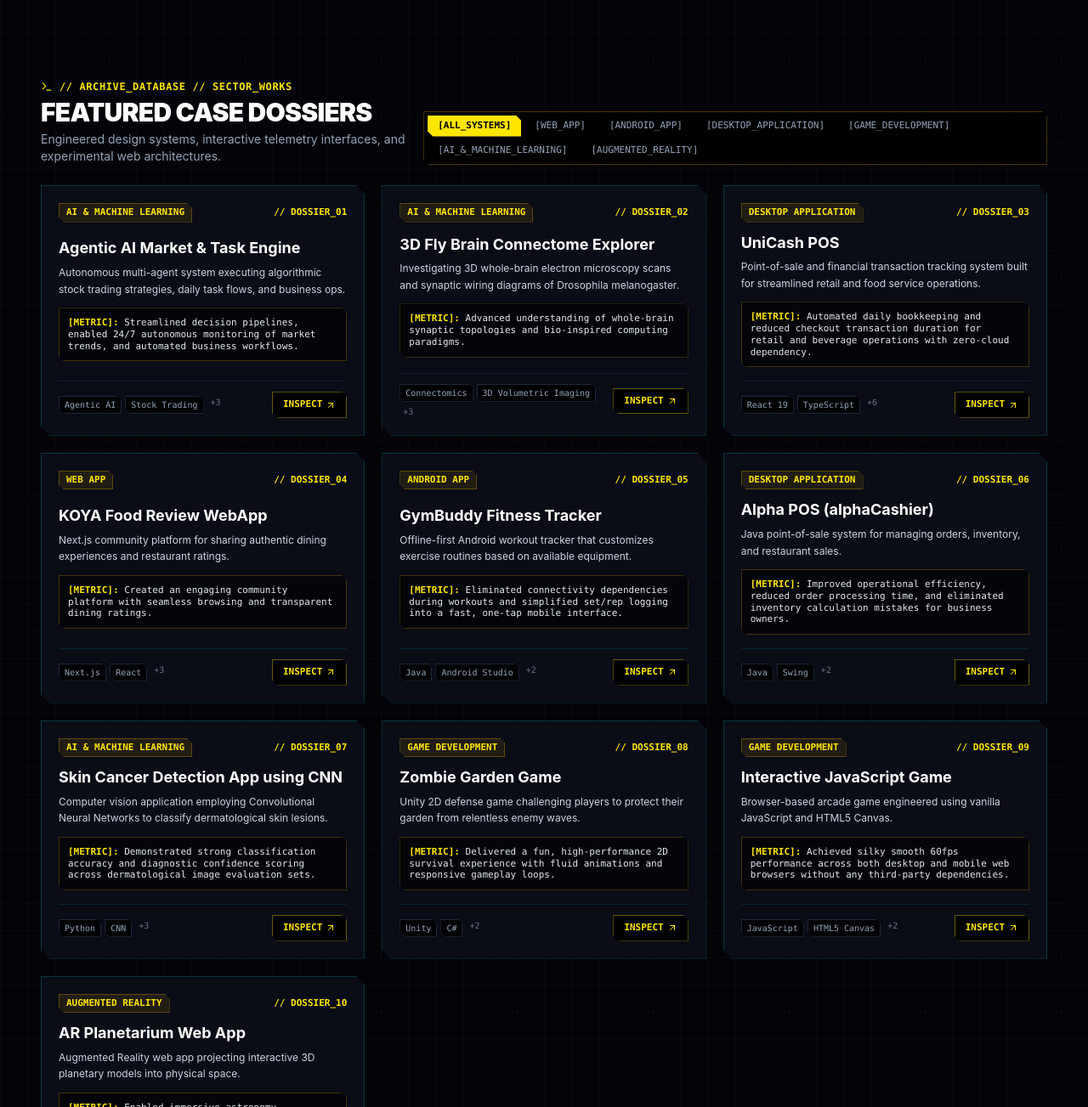
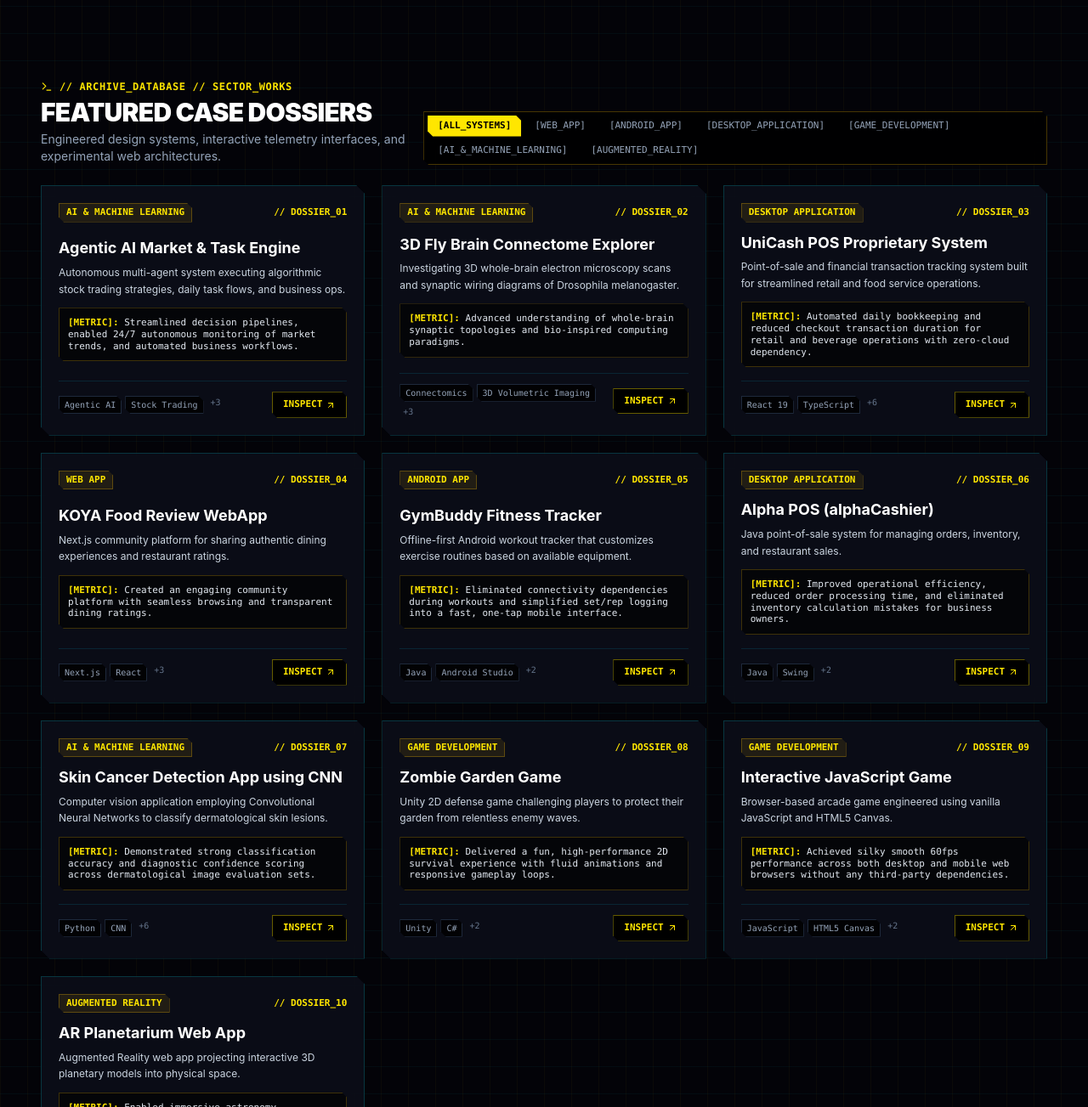
Before and after one commit to DaLonelyCat/portofolio, a Next.js app: page / in a window 1280 px wide. Shown: the part 1625-2928 px from the top of the page at 85% size. Built offline with nearby package versions, Linux system fonts and the light colour scheme.

Commit message:
Update UniCash POS title & tags; refine project metadata

```diff
--- a/src/data/portfolio.ts
+++ b/src/data/portfolio.ts
@@ -66,7 +66,7 @@ export const portfolioData: PortfolioData = {
     },
     {
       id: "unicash-pos",
-      title: "UniCash POS",
+      title: "UniCash POS Proprietary System",
       tagline: "Point-of-sale and financial transaction tracking system built for streamlined retail and food service operations.",
       category: "Desktop Application",
       year: "2026",
@@ -88,7 +88,6 @@ export const portfolioData: PortfolioData = {
         "POS Architecture",
         "Financial Logging",
       ],
-      repoUrl: "https://github.com/dalonelycat",
       featured: true,
     },
     {
@@ -161,7 +160,7 @@ export const portfolioData: PortfolioData = {
         "Trained a Convolutional Neural Network (CNN) with image preprocessing, data augmentation, and feature extraction to accurately classify lesion types.",
       impact:
         "Demonstrated strong classification accuracy and diagnostic confidence scoring across dermatological image evaluation sets.",
-      tags: ["Python", "CNN", "Deep Learning", "Computer Vision", "TensorFlow"],
+      tags: ["Python", "CNN", "Deep Learning", "Computer Vision", "TensorFlow", "Application", "Dermatology", "Android Studio"],
       repoUrl: "https://github.com/dalonelycat",
       featured: true,
     },
```
